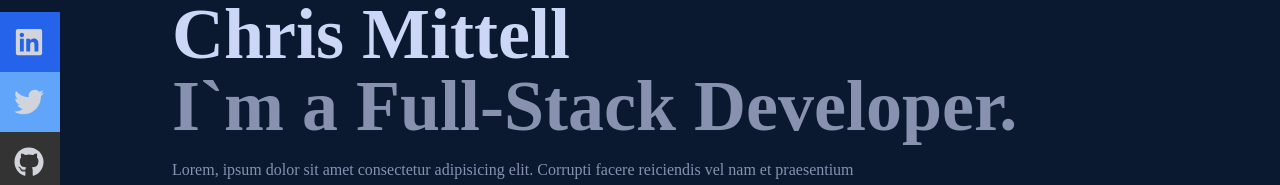
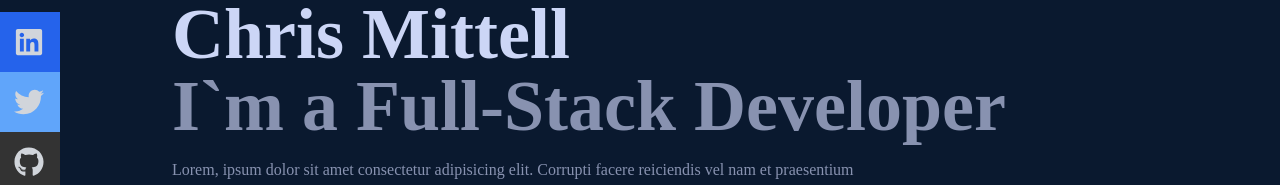
Before and after one commit to mittell/react-portfolio-site-v2, a React (Create React App) app: page / in a window 1280 px wide. Shown: the part 268-453 px from the top of the page. Built offline with nearby package versions, Linux system fonts and the light colour scheme.

Commit message:
chore: updated spelling

```diff
--- a/src/components/Home.jsx
+++ b/src/components/Home.jsx
@@ -11,7 +11,7 @@ const Home = () => {
 					Chris Mittell
 				</h1>
 				<h2 className='text-4xl sm:text-7xl font-bold text-[#8892b0]'>
-					I`m a Full-Stack Developer.
+					I`m a Full-Stack Developer
 				</h2>
 				<p className='text-[#8892b0] py-4 max-w-[700px]'>
 					Lorem, ipsum dolor sit amet consectetur adipisicing elit. Corrupti
```
